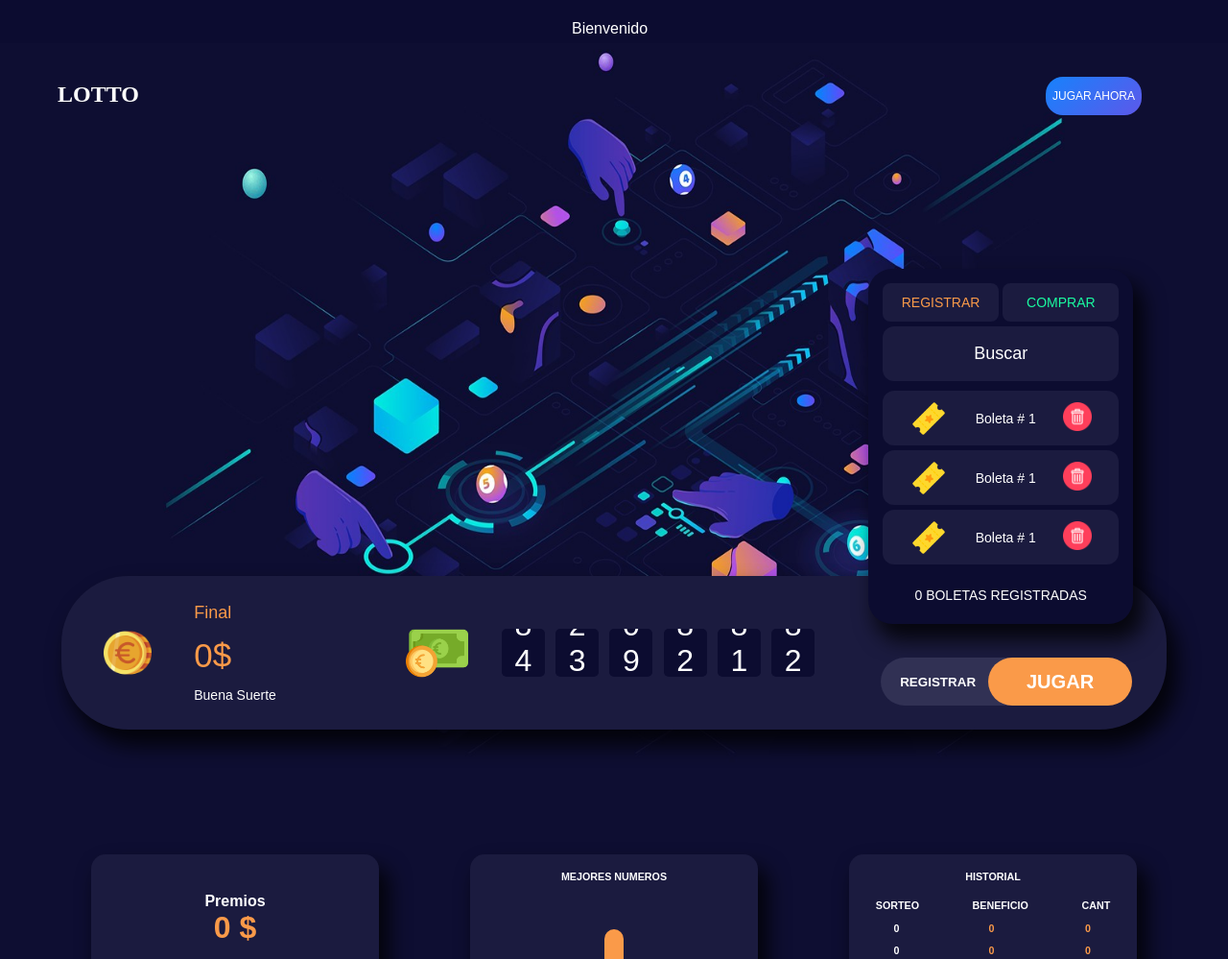
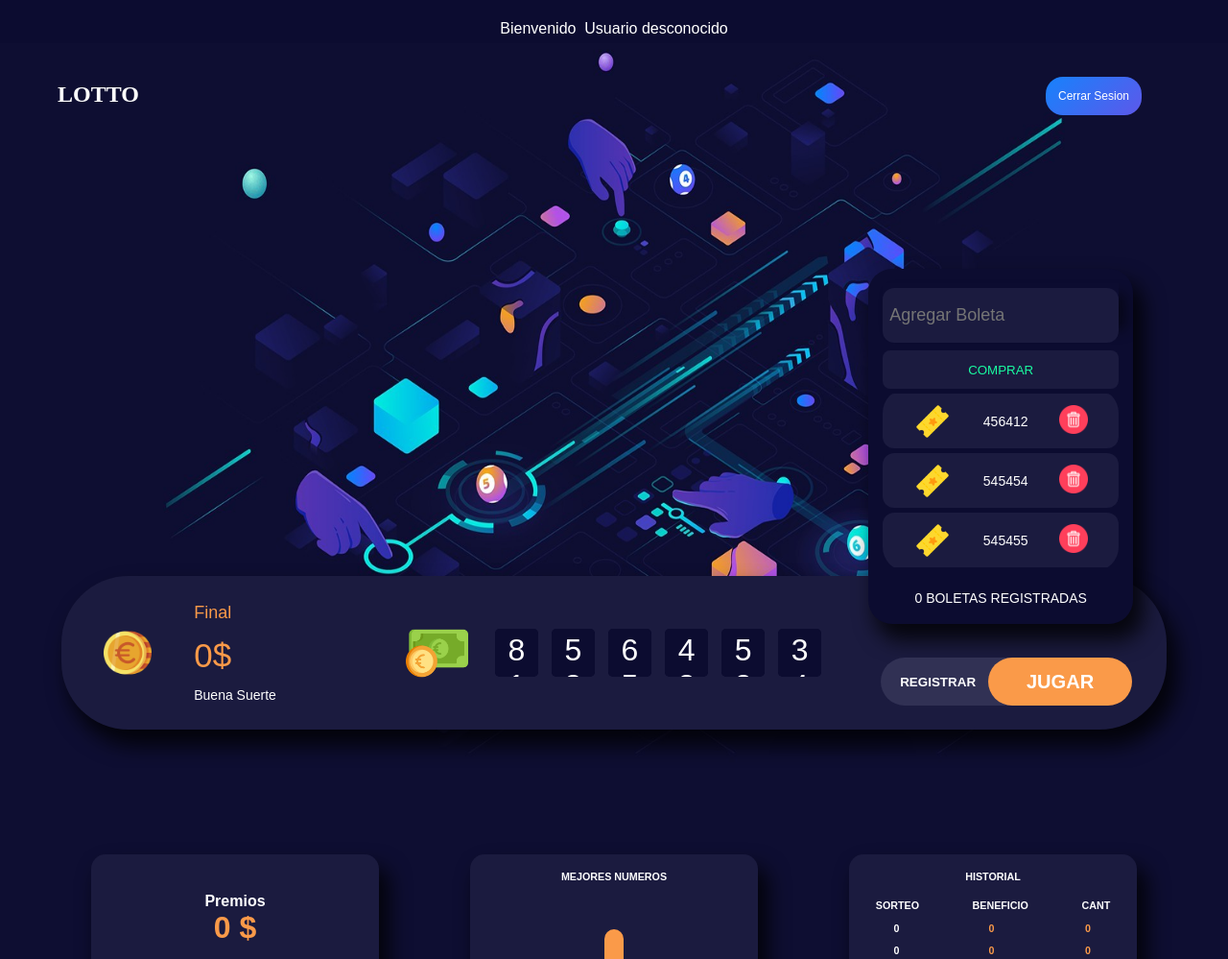
Before and after one commit to Stivensp/Lotto, a plain HTML site: page index.html in a window 1280 px wide. Shown: the top 999 px of the page at 96% size. Drawn offline with Linux system fonts and the light colour scheme; a web font is replaced by a local one.

```diff
--- a/estilo.css
+++ b/estilo.css
@@ -121,19 +121,52 @@ color: white;
 font-size: 20px;
 }
 
-.ContenedorLuck div p {
+
+
+/* Cada número tendrá un delay diferente para que no caigan juntos */
+.ContenedorLuck{
+    width: 80%;
+    height: 100%;
+    display: flex;
+    align-items: flex-start;
+    justify-content: space-evenly;
+    flex-direction: column;
+    padding: 10px;
+    position: relative;
+}
+.Celda1{
+  position: absolute;
+    width: 100%;
+    height: 50%;
+    display: flex;
+    align-items: center;
+    justify-content: space-evenly;
+    flex-direction: row;
+    align-self: center;
+    z-index: 2;
+}
+.Celda2{
+      align-self: center;
+position: absolute;
+width: 100%;
+height: 50%;
+display: flex;
+align-items: center;
+justify-content: space-evenly;
+flex-direction: row;
+    z-index: 1;
+color: white;
+font-size: 20px;
+}
+.ContenedorLuck .Celda2 p {
+  align-self: center;
+  color: white;
+  font-size: 20px;
     font-size: 32px;
-    animation: fall linear infinite;
-    animation-duration: 0.3s;
-    animation-play-state: paused;
     opacity: 1;
     position: relative;
 }
-.ContenedorLuck div{
-  overflow: hidden;
-}
 
-/* Cada número tendrá un delay diferente para que no caigan juntos */
 
 
 .numero1 p { animation-delay: 0s; }
@@ -143,24 +176,36 @@ font-size: 20px;
 .numero5 p { animation-delay: 2s; }
 .numero6 p { animation-delay: 2.5s; }
 
+.ContenedorLuck .Celda1 p {
+    font-size: 32px;
+    animation: fall linear infinite;
+    animation-duration: 0.2s;
+    animation-play-state: paused;
+    opacity: 1;
+    position: relative;
+}
+.ContenedorLuck div{
+      transition: top 0.3s ease;
+  overflow: hidden;
+}
 @keyframes fall {
     0% {
         top: -10px;
         opacity: 1;
     }
     10% {
+        top: 0px;
         opacity: 1;
     }
-    80% {
-        top: 90px;
+    90% {
+        top: 100px;
         opacity: 1;
     }
     100% {
-        top: 105px; /* sigue cayendo más abajo, fuera de la vista */
+        top: 120px; /* sigue cayendo más abajo, fuera de la vista */
         opacity: 1;
     }
 }
-
 
 .BilletIm{
     width: 20%;
@@ -170,15 +215,7 @@ font-size: 20px;
     align-items: center;
     justify-content: center;
 }
-.ContenedorLuck{
-    width: 80%;
-    height: 100%;
-    display: flex;
-    align-items: center;
-    justify-content: space-evenly;
-    flex-direction: row;
-    padding: 10px;
-}
+
 .numero1{
     display: flex;
     justify-content: center;
@@ -187,6 +224,7 @@ font-size: 20px;
     width: 45px;
     height: 50px;
     background-color: #0C0C30;
+      flex-direction:column;
 
 }
 .numero2{
@@ -197,6 +235,7 @@ font-size: 20px;
     width: 45px;
     height: 50px;
     background-color: #0C0C30;
+      flex-direction:column;
 
 }
 .numero3{
@@ -207,6 +246,7 @@ font-size: 20px;
     width: 45px;
     height: 50px;
     background-color: #0C0C30;
+      flex-direction:column;
 
 }
 .numero4{
@@ -217,6 +257,7 @@ font-size: 20px;
     width: 45px;
     height: 50px;
     background-color: #0C0C30;
+      flex-direction:column;
 
 }
 .numero5{
@@ -227,6 +268,7 @@ font-size: 20px;
     width: 45px;
     height: 50px;
     background-color: #0C0C30;
+      flex-direction:column;
 
 }
 .numero6{
@@ -237,7 +279,7 @@ font-size: 20px;
     width: 45px;
     height: 50px;
     background-color: #0C0C30;
-
+      flex-direction:column;
 }
 
 
@@ -323,7 +365,9 @@ width: 100%;
 height: 40px;
 
 display: flex;
-
+box-shadow: 9px 10px 14px -1px rgba(0,0,0,0.49);
+-webkit-box-shadow: 9px 10px 14px -1px rgba(0,0,0,0.49);
+-moz-box-shadow: 9px 10px 14px -1px rgba(0,0,0,0.49);
 }
 .buttom_regi{
 width: 100%;
@@ -337,6 +381,7 @@ color: var(--naranja);
 margin-right: 4px;
 }
 .buttom_comprar{
+  margin-top: 30px;
 width: 100%;
 height: 40px;
 background-color:var(--ColorPanel);
@@ -345,6 +390,28 @@ display: flex;
 align-items: center;
 justify-content: center;
 color: var(--white);
+font-family: var(--Jua);
+
+
+  border: none;
+
+
+  cursor: pointer;
+  outline: none;
+  box-shadow: none;
+  appearance: none;
+  -webkit-appearance: none;
+
+}
+.buttom_comprar:hover {
+  background: rgba(255, 255, 255, 0.05);
+  border: var(--moradoOs);
+  padding: 10px 20px;
+  font: inherit;
+  cursor: pointer;
+  border-radius: 12px;
+  backdrop-filter: blur(6px);
+  transition: background 0.3s ease, transform 0.2s ease;
 }
 .Search{
 font-size: 18px;
@@ -358,13 +425,18 @@ margin-top: 5px;
 margin-bottom: 5px;
 border-radius: 12px;
 }
+#buscador{
+    all: unset;
+}
 .TicketPanel {
+  border-radius: 25px;
   width: 100%;
   height: 190px;
   overflow-y: auto;
   overflow-x: hidden;
   scrollbar-width: thin;
   scrollbar-color: var(--moradoOs) var(--morado);
+
 }
 
 /* Webkit (Chrome, Edge, Safari) */
--- a/front.js
+++ b/front.js
@@ -32,8 +32,3 @@ button_register.addEventListener("click", function () {
 button_login.addEventListener("click", function () {
   login();
 });
-
-const back = document.querySelector(".back");
-back.addEventListener("click", function () {
-  window.location.href = "menuprincipal.html";
-});
--- a/index.html
+++ b/index.html
@@ -7,10 +7,10 @@
 <body>
     <div class="main">
         <header class="frase" >
-          <p>Bienvenido &nbsp; </p> <p id="nombre"> </p>
+          <p>Bienvenido &nbsp;</p> <p class="userName"> Usuario desconocido</p>
         </header>
         <div class="C-Sesion">
-            <a href="sLoad.html" class="play_now"> JUGAR AHORA</a>
+            <a href="sLoad.html" class="play_now"> Cerrar Sesion</a>
         </div>
         <h2 class="Lotto">LOTTO</h2>
         <div class="Contenedor_imagen">
@@ -33,127 +33,150 @@
                     <img style="width: 65px;" src="icons\billete.png" alt="">
                 </div>
                 <div class="ContenedorLuck" id="Juega">
-
+                    <div class="Celda1">
                         <div class="numero1">
                         <p>
-                            4<br>
+                            1<br>
+                            2<br>
+                            3<br>
                             5<br>
                             7<br>
                             8<br>
                             9<br>
                             0<br>
+                            8<br>
+                            1<br>
+                            2<br>
+                            3<br>
+                            6<br>
+                            7<br>
+                            8<br>
+                            5<br>
+                        </p><br>
+                    </div>
+                    <div class="numero2">
+                        <p>
+                            2<br>
+                            6<br>
+                            5<br>
+                            4<br>
+                            3<br>
+                            8<br>
+                            7<br>
+                            6<br>
+                            5<br>
+                            3<br>
+                            2<br>
+                            9<br>
+                            8<br>
+                            6<br>
+                            4<br>
+                            3<br>
+                        </p><br>
+                    </div>
+                    <div class="numero3">
+                        <p>
+                            1<br>
+                            2<br>
+                            3<br>
+                            4<br>
+                            6<br>
                             7<br>
                             8<br>
                             4<br>
+                            6<br>
                             5<br>
+                            6<br>
                             7<br>
-                            8<br>
-                            9<br>
-                            0<br>
-                            7<br>
-                            8<br>
-                        </p>
+                            5<br>
+                            3<br>
+                            2<br>
+                            3<br>
+                        </p><br>
                     </div>
-                    <div class="numero2">
+                    <div class="numero4">
                         <p>
                             3<br>
                             4<br>
                             5<br>
                             6<br>
+                            8<br>
+                            8<br>
+                            9<br>
+                            0<br>
+                            4<br>
+                            3<br>
+                            5<br>
+                            6<br>
+                            4<br>
+                            2<br>
+                            1<br>
+                            2<br>
+                        </p><br>
+                    </div>
+                    <div class="numero5">
+                        <p>
+                            1<br>
+                            3<br>
+                            5<br>
+                            6<br>
+                            7<br>
+                            8<br>
+                            4<br>
+                            6<br>
+                            5<br>
+                            2<br>
+                            3<br>
+                            4<br>
+                            6<br>
                             7<br>
                             8<br>
                             9<br>
+                        </p><br>
+                    </div>
+                    <div class="numero6">
+                        <p>
                             2<br>
+                            4<br>
+                            6<br>
+                            8<br>
+                            4<br>
+                            3<br>
+                            7<br>
+                            8<br>
                             3<br>
                             4<br>
                             5<br>
                             6<br>
                             7<br>
-                            8<br>
-                            9<br>
-                            2<br>
+                            3<br>
+                            4<br>
+                            5<br>
+                        </p><br>
                         </p>
+                    </div>
+
+                    </div>
+                <div class="Celda2">
+                    <div class="numero1">
+                        <p id="ale1"></p>
+                    </div>
+                    <div class="numero2">
+                        <p id="ale2"></p>
                     </div>
                     <div class="numero3">
                         <p>
-                            9<br>
-                            8<br>
-                            7<br>
-                            5<br>
-                            3<br>
-                            2<br>
-                            1<br>
-                            0<br>
-                            9<br>
-                            8<br>
-                            7<br>
-                            5<br>
-                            3<br>
-                            2<br>
-                            1<br>
-                            0<br>
-                        </p>
+                        <p id="ale3"></p>
                     </div>
                     <div class="numero4">
-                        <p>
-                            2<br>
-                            4<br>
-                            7<br>
-                            8<br>
-                            2<br>
-                            4<br>
-                            7<br>
-                            8<br>
-                            2<br>
-                            4<br>
-                            7<br>
-                            8<br>
-                            2<br>
-                            4<br>
-                            7<br>
-                            8<br>
-                        </p>
+                        <p id="ale4"></p>
                     </div>
                     <div class="numero5">
-                        <p>
-                            1<br>
-                            2<br>
-                            4<br>
-                            5<br>
-                            6<br>
-                            3<br>
-                            7<br>
-                            8<br>
-                            1<br>
-                            2<br>
-                            4<br>
-                            5<br>
-                            6<br>
-                            3<br>
-                            7<br>
-                            8<br>
-                        </p>
-
+                        <p id="ale5"></p>
                     </div>
                     <div class="numero6">
-                        <p>
-                            2<br>
-                            3<br>
-                            7<br>
-                            8<br>
-                            4<br>
-                            4<br>
-                            7<br>
-                            8<br>
-                            2<br>
-                            3<br>
-                            7<br>
-                            8<br>
-                            4<br>
-                            4<br>
-                            7<br>
-                            8<br>
-                        </p>
+                        <p id="ale6"></p>
+                    </div>
                     </div>
                 </div>
             </div>
@@ -162,42 +185,40 @@
             <div class="Pnl-Compra">
                 <div class="PanelTienda" id="Tienda">
                     <div class="DivUp">
-                     <div onclick="desaparecerHaciaArriba()" class="buttom_regi">
-                        <p >REGISTRAR</p>
-                     </div>
-                     <div class="buttom_comprar">
-                        <p>COMPRAR</p>
-                     </div>
+                        <div class="Search">
+                        <input type="text" id="buscador" placeholder="Agregar Boleta" />
                         </div>
 
-                     <div class="Search">
-                        <p>Buscar</p>
                     </div>
+                    <button class="buttom_comprar">
+                       <p>COMPRAR</p>
+                    </button>
+
                      <div class="TicketPanel">
                         <div class="t1">
                             <img style="width:40px;" src="icons\ticket.png" alt="">
-                        <p>Boleta # 1</p>
+                        <p>456412</p>
                         <div class="Basura">
                             <img style="width:30px;" src="icons\basuri.png"">
                         </div>
                         </div>
                         <div class="t2">
                             <img style="width:40px;" src="icons\ticket.png" alt="">
-                        <p>Boleta # 1</p>
+                        <p>545454</p>
                         <div class="Basura">
                             <img style="width:30px;" src="icons\basuri.png"">
                         </div>
                         </div>
                         <div class="t3">
                             <img style="width:40px;" src="icons\ticket.png" alt="">
-                        <p>Boleta # 1</p>
+                        <p>545455</p>
                         <div class="Basura">
                             <img style="width:30px;" src="icons\basuri.png"">
                         </div>
                         </div>
                         <div class="t4">
                             <img style="width:40px;" src="icons\ticket.png" alt="">
-                        <p>Boleta # 1</p>
+                        <p>455154</p>
                         <div class="Basura">
                             <img style="width:30px;" src="icons\basuri.png"">
                         </div>
@@ -448,8 +469,7 @@ Estos patrones han sido identificados por nuestra red neuronal
 analizando todos los sorteos y boletos previos.</p>
                         <span class="linea-blanca-DivEstadi"></span>
                         <div class="DivisionIA">
-                            <h5>
-</p>
+                            <p id="result"></p>
                         </div>
                         </div>
                     </div>
@@ -468,71 +488,23 @@ analizando todos los sorteos y boletos previos.</p>
             </div>
         </footer>
     </div>
-
     <script>
-
-
-
-let visible = true; // estado inicial, visible
-
-function desaparecerHaciaArriba() {
-  const panel = document.getElementById("Tienda");
-
-  if (visible) {
-    // Si está visible, desaparecer hacia arriba
-    panel.style.animation = "desaparecerHaciaArriba 2s ease forwards";
-  } else {
-    // Si está invisible, aparecer desde arriba
-    panel.style.animation = "aparecerDesdeArriba 2s ease forwards";
+        async function verificarSesion() {
+        try {
+            const userName = document.querySelector(".userName");
+            userName.textContent = await window.pywebview.api.getName();
+        } catch (error){
+            console.error(error);
         }
 
-  // Alternar estado para el próximo click
-  visible = !visible;
-}
-
-let pausado = false; // Variable global
-
-function jugar() {
-    // Obtener todos los números
-    let numeros = document.querySelectorAll('.ContenedorLuck div p');
-
-    // Cambiar el estado
-    if (!pausado) {
-        // Pausar
-        numeros.forEach(n => {
-            n.style.animationPlayState = 'paused';
-        });
-        pausado = true;
-        document.getElementById('btn_toggle').innerText = 'Reanudar';
-    } else {
-        // Reanudar
-        numeros.forEach(n => {
-            n.style.animationPlayState = 'running';
-        });
-        pausado = false;
-        document.getElementById('btn_toggle').innerText = 'Pausar';
-    }
-    //ANIMACIONES ARRIBA
-    //Cargador de Archivos Simple
-}
-    async function loadNombre() {
-      try {
-        const respuesta = await window.pywebview.api.get_nombre();
-        document.getElementById('nombre').innerText = respuesta.nombre;
-      } catch (error) {
-        document.getElementById('nombre').innerText = 'Error al cargar nombre';
-        console.error(error);
-      }
         }
 
         window.addEventListener('pywebviewready', () => {
-        loadNombre();
+            verificarSesion();
         });
-    //Funciones conectadas al python
-
-
-
     </script>
+    <script src="index.js"></script>
+    <script src="send.js"></script>
 </body>
 
 </html>
--- /dev/null
+++ b/index.js
@@ -0,0 +1,89 @@
+
+const numerosGenerados = [];
+
+function generarNumeros() {
+    for (let i = 1; i <= 6; i++) {
+        const numero = Math.floor(Math.random() * 10);
+        document.getElementById(`ale${i}`).innerText = numero;
+        numerosGenerados.push(numero);
+    }
+    const numeroJoin=numerosGenerados.join('')
+    const resulti =document.getElementById("result").innerText=numeroJoin
+
+}
+
+document.addEventListener('DOMContentLoaded', generarNumeros);
+
+///////////////////////////////////////////////////////////////////////////////////////////
+let visible = true; // estado inicial, visible
+
+function desaparecerHaciaArriba() {
+  const panel = document.getElementById("Tienda");
+
+  if (visible) {
+    // Si está visible, desaparecer hacia arriba
+    panel.style.animation = "desaparecerHaciaArriba 2s ease forwards";
+  } else {
+    // Si está invisible, aparecer desde arriba
+    panel.style.animation = "aparecerDesdeArriba 2s ease forwards";
+  }
+
+  // Alternar estado para el próximo click
+  visible = !visible;
+}
+
+let pausado = true; // Empieza en pausa
+
+function jugar() {
+    const numeros = document.querySelectorAll('.ContenedorLuck div p');
+    const celda1 = document.querySelector('.Celda1');
+
+    if (pausado) {
+        // 1. Reanudar animaciones
+        numeros.forEach(n => {
+            n.style.animationPlayState = 'running';
+        });
+
+        // 2. Cambiar z-index a 2 inmediatamente
+        if (celda1) {
+            celda1.style.zIndex = '2';
+        }
+
+        // 3. Establecer pausa después de 3 segundos
+        setTimeout(() => {
+            // 4. Cambiar estado a pausado
+            pausado = true;
+
+            // 5. Pausar animaciones y resetear posición
+            numeros.forEach(n => {
+                n.style.animationPlayState = 'paused';
+                n.style.top = '0px';  // <-- Aquí la clave
+            });
+
+            // 6. Bajar z-index
+            if (celda1) {
+                celda1.style.zIndex = '1';
+            }
+
+        }, 3000);
+
+        // Mientras tanto, se considera que está "corriendo"
+        pausado = false;
+    }
+}
+
+
+    async function loadNombre() {
+      try {
+        const respuesta = await window.pywebview.api.get_nombre();
+        document.getElementById('nombre').innerText = respuesta.nombre;
+      } catch (error) {
+        document.getElementById('nombre').innerText = 'Error al cargar nombre';
+        console.error(error);
+      }
+    }
+
+    window.addEventListener('pywebviewready', () => {
+        loadNombre();
+    });
+    //Funciones conectadas al python
--- a/sesions.css
+++ b/sesions.css
@@ -18,7 +18,6 @@
 }
 
 .container_register {
-  margin-top: 80px;
   background-image: url("img/fond.jpg");
   background-size: cover;
   background-position: center;
@@ -115,7 +114,6 @@
   justify-content: center;
   width: 800px;
   height: 80%;
-  margin-top: 80px;
   transition: all 0.5s ease;
 }
 
```
Also changed, not shown: data.json (+4 -9 lines), send.js (+8 -0 lines), sesions.html (+4 -4 lines), 1 other file. Lines whose indentation alone changed are shown as unchanged.
